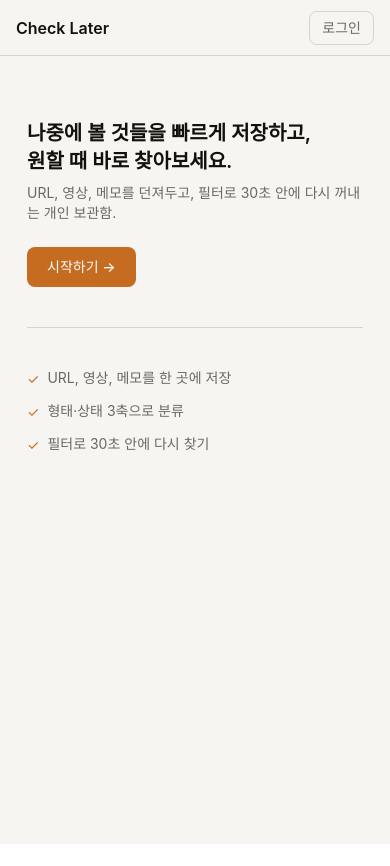
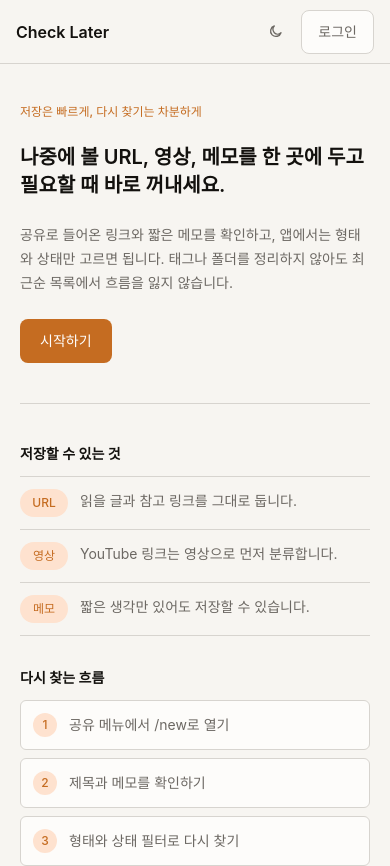
Before and after one commit to guiyoung2/check_later, a React (Vite) app: page / in a window 390 px wide. Shown: the top 866 px of the page. Before the commit the page ends 844 px from the top, so only its background shows below. Built offline with nearby package versions, Linux system fonts and the light colour scheme; no server answers.

Commit message:
feat(1-ux-stabilization): step 4 — landing-mobile-polish

```diff
--- a/phases/1-ux-stabilization/feature_list.json
+++ b/phases/1-ux-stabilization/feature_list.json
@@ -30,9 +30,9 @@
       "id": "feat-4",
       "name": "랜딩페이지 다크모드 토글",
       "description": "비인증 랜딩페이지 헤더에서 다크모드 토글을 사용할 수 있으며, 토글은 텍스트가 아닌 접근 가능한 아이콘 버튼으로 표시된다.",
-      "passes": false,
-      "verified_at": null,
-      "verified_by_step": null
+      "passes": true,
+      "verified_at": "2026-05-27T18:14:33+0900",
+      "verified_by_step": 4
     },
     {
       "id": "feat-5",
@@ -62,17 +62,17 @@
       "id": "feat-8",
       "name": "랜딩페이지 디자인 보강",
       "description": "LandingPage가 docs/UI_GUIDE.md의 Warm-Minimal Personal Tool 방향을 따르며, 빈약한 텍스트 나열이 아니라 저장과 재방문 흐름을 명확히 보여준다.",
-      "passes": false,
-      "verified_at": null,
-      "verified_by_step": null
+      "passes": true,
+      "verified_at": "2026-05-27T18:14:33+0900",
+      "verified_by_step": 4
     },
     {
       "id": "feat-9",
       "name": "모바일/PWA 동작 확인",
       "description": "모바일 폭에서 헤더, 랜딩, 홈 액션이 겹치지 않고 터치 타깃 44px 기준을 만족하며, PWA standalone 및 Web Share Target 관련 설정이 유지되는지 확인한다.",
-      "passes": false,
-      "verified_at": null,
-      "verified_by_step": null
+      "passes": true,
+      "verified_at": "2026-05-27T18:14:33+0900",
+      "verified_by_step": 4
     }
   ]
 }
--- a/phases/1-ux-stabilization/index.json
+++ b/phases/1-ux-stabilization/index.json
@@ -37,7 +37,10 @@
     {
       "step": 4,
       "name": "landing-mobile-polish",
-      "status": "pending"
+      "status": "completed",
+      "started_at": "2026-05-27T18:10:24+0900",
+      "completed_at": "2026-05-27T18:14:33+0900",
+      "summary": "랜딩페이지 디자인 보강, 랜딩 테마 토글 추가, 모바일/PWA 설정 확인"
     }
   ],
   "created_at": "2026-05-27T17:53:49+0900"
--- a/src/components/ThemeToggleButton.tsx
+++ b/src/components/ThemeToggleButton.tsx
@@ -9,7 +9,7 @@ export function ThemeToggleButton({ className = '' }: ThemeToggleButtonProps): J
   const { isDark, toggleTheme } = useTheme();
   const label = isDark ? '라이트 모드로 전환' : '다크 모드로 전환';
   const baseClassName =
-    'flex h-9 w-9 items-center justify-center rounded-[8px] text-[var(--color-text-sub)] hover:bg-[var(--color-surface)] hover:text-[var(--color-text-primary)] transition-colors';
+    'flex h-11 w-11 items-center justify-center rounded-[8px] text-[var(--color-text-sub)] hover:bg-[var(--color-surface)] hover:text-[var(--color-text-primary)] transition-colors';
 
   return (
     <button
--- a/src/pages/HomePage.tsx
+++ b/src/pages/HomePage.tsx
@@ -24,7 +24,7 @@ export default function HomePage(): JSX.Element {
           <Link
             to="/settings"
             aria-label="설정"
-            className="flex items-center justify-center w-9 h-9 rounded-[8px] text-[var(--color-text-sub)] hover:bg-[var(--color-surface)] hover:text-[var(--color-text-primary)] transition-colors"
+            className="flex h-11 w-11 items-center justify-center rounded-[8px] text-[var(--color-text-sub)] hover:bg-[var(--color-surface)] hover:text-[var(--color-text-primary)] transition-colors"
           >
             <svg width="16" height="16" viewBox="0 0 24 24" fill="none" stroke="currentColor" strokeWidth="2" strokeLinecap="round" strokeLinejoin="round" aria-hidden="true">
               <path d="M12.22 2h-.44a2 2 0 0 0-2 2v.18a2 2 0 0 1-1 1.73l-.43.25a2 2 0 0 1-2 0l-.15-.08a2 2 0 0 0-2.73.73l-.22.38a2 2 0 0 0 .73 2.73l.15.1a2 2 0 0 1 1 1.72v.51a2 2 0 0 1-1 1.74l-.15.09a2 2 0 0 0-.73 2.73l.22.38a2 2 0 0 0 2.73.73l.15-.08a2 2 0 0 1 2 0l.43.25a2 2 0 0 1 1 1.73V20a2 2 0 0 0 2 2h.44a2 2 0 0 0 2-2v-.18a2 2 0 0 1 1-1.73l.43-.25a2 2 0 0 1 2 0l.15.08a2 2 0 0 0 2.73-.73l.22-.39a2 2 0 0 0-.73-2.73l-.15-.08a2 2 0 0 1-1-1.74v-.5a2 2 0 0 1 1-1.74l.15-.09a2 2 0 0 0 .73-2.73l-.22-.38a2 2 0 0 0-2.73-.73l-.15.08a2 2 0 0 1-2 0l-.43-.25a2 2 0 0 1-1-1.73V4a2 2 0 0 0-2-2z"/>
--- a/src/pages/LandingPage.tsx
+++ b/src/pages/LandingPage.tsx
@@ -1,10 +1,17 @@
 import type { JSX } from 'react';
 import { useNavigate } from 'react-router-dom';
+import { ThemeToggleButton } from '../components/ThemeToggleButton';
 
-const FEATURES = [
-  'URL, 영상, 메모를 한 곳에 저장',
-  '형태·상태 3축으로 분류',
-  '필터로 30초 안에 다시 찾기',
+const SAVE_TARGETS = [
+  { label: 'URL', description: '읽을 글과 참고 링크를 그대로 둡니다.' },
+  { label: '영상', description: 'YouTube 링크는 영상으로 먼저 분류합니다.' },
+  { label: '메모', description: '짧은 생각만 있어도 저장할 수 있습니다.' },
+];
+
+const FLOW_STEPS = [
+  '공유 메뉴에서 /new로 열기',
+  '제목과 메모를 확인하기',
+  '형태와 상태 필터로 다시 찾기',
 ];
 
 // 비인증 사용자용 랜딩 페이지
@@ -12,52 +19,92 @@ export default function LandingPage(): JSX.Element {
   const navigate = useNavigate();
 
   return (
-    <div className="min-h-screen bg-[var(--color-bg)]">
-      <header className="sticky top-0 z-10 bg-[var(--color-bg)] border-b border-[var(--color-border)] flex items-center justify-between px-4 h-14">
-        <span className="font-semibold text-[var(--color-text-primary)] text-base">
+    <div className="min-h-screen bg-[var(--color-bg)] text-[var(--color-text-primary)]">
+      <header className="sticky top-0 z-10 flex h-16 items-center justify-between gap-3 border-b border-[var(--color-border)] bg-[var(--color-bg)] px-4">
+        <span className="min-w-0 truncate text-base font-semibold text-[var(--color-text-primary)]">
           Check Later
         </span>
+        <div className="flex shrink-0 items-center gap-1">
+          <ThemeToggleButton />
           <button
             type="button"
             onClick={() => navigate('/login')}
-          className="px-3 py-1.5 rounded-[8px] border border-[var(--color-border)] text-sm text-[var(--color-text-sub)] hover:text-[var(--color-text-primary)] hover:bg-[var(--color-surface)] transition-colors"
+            className="flex min-h-11 items-center rounded-[8px] border border-[var(--color-border)] bg-[var(--color-surface)] px-4 text-sm font-medium text-[var(--color-text-sub)] transition-colors hover:text-[var(--color-text-primary)]"
           >
             로그인
           </button>
+        </div>
       </header>
 
-      <main className="px-6 py-16 max-w-sm mx-auto flex flex-col gap-10">
-        <div className="flex flex-col gap-6">
-          <div className="flex flex-col gap-2">
-            <h1 className="text-xl font-semibold text-[var(--color-text-primary)] leading-snug">
-              나중에 볼 것들을 빠르게 저장하고,
-              <br />
-              원할 때 바로 찾아보세요.
+      <main className="mx-auto flex w-full max-w-2xl flex-col gap-10 px-5 py-10 sm:px-6 sm:py-14">
+        <section className="flex flex-col gap-6">
+          <p className="text-xs font-medium text-[var(--color-accent)]">
+            저장은 빠르게, 다시 찾기는 차분하게
+          </p>
+          <h1 className="max-w-xl text-xl font-semibold leading-snug text-[var(--color-text-primary)]">
+            나중에 볼 URL, 영상, 메모를 한 곳에 두고 필요할 때 바로 꺼내세요.
           </h1>
-            <p className="text-sm text-[var(--color-text-sub)]">
-              URL, 영상, 메모를 던져두고, 필터로 30초 안에 다시 꺼내는 개인 보관함.
+          <p className="max-w-xl text-sm leading-6 text-[var(--color-text-sub)]">
+            공유로 들어온 링크와 짧은 메모를 확인하고, 앱에서는 형태와 상태만 고르면 됩니다.
+            태그나 폴더를 정리하지 않아도 최근순 목록에서 흐름을 잃지 않습니다.
           </p>
-          </div>
 
           <button
             type="button"
             onClick={() => navigate('/login')}
-            className="self-start px-5 py-2.5 rounded-[8px] bg-[var(--color-accent)] text-white text-sm font-medium"
+            className="flex min-h-11 self-start items-center rounded-[8px] bg-[var(--color-accent)] px-5 text-sm font-medium text-white"
           >
-            시작하기 →
+            시작하기
           </button>
-        </div>
+        </section>
 
         <div className="border-t border-[var(--color-border)]" />
 
-        <ul className="flex flex-col gap-3">
-          {FEATURES.map((f) => (
-            <li key={f} className="flex items-start gap-2 text-sm text-[var(--color-text-sub)]">
-              <span className="text-[var(--color-accent)] mt-px">✓</span>
-              {f}
+        <section className="grid gap-8 sm:grid-cols-[1fr_1.1fr]">
+          <div className="flex flex-col gap-3">
+            <h2 className="text-sm font-semibold text-[var(--color-text-primary)]">
+              저장할 수 있는 것
+            </h2>
+            <ul className="flex flex-col divide-y divide-[var(--color-border)] border-y border-[var(--color-border)]">
+              {SAVE_TARGETS.map((target) => (
+                <li key={target.label} className="flex gap-3 py-3">
+                  <span className="flex h-7 min-w-12 items-center justify-center rounded-full bg-[var(--color-accent-bg)] px-3 text-xs font-medium text-[var(--color-accent)]">
+                    {target.label}
+                  </span>
+                  <span className="text-sm leading-6 text-[var(--color-text-sub)]">
+                    {target.description}
+                  </span>
                 </li>
               ))}
             </ul>
+          </div>
+
+          <div className="flex flex-col gap-3">
+            <h2 className="text-sm font-semibold text-[var(--color-text-primary)]">
+              다시 찾는 흐름
+            </h2>
+            <ol className="flex flex-col gap-2">
+              {FLOW_STEPS.map((step, index) => (
+                <li
+                  key={step}
+                  className="flex items-center gap-3 rounded-[6px] border border-[var(--color-border)] bg-[var(--color-surface)] px-3 py-3 text-sm text-[var(--color-text-sub)]"
+                >
+                  <span className="flex h-6 w-6 shrink-0 items-center justify-center rounded-full bg-[var(--color-accent-bg)] text-xs font-medium text-[var(--color-accent)]">
+                    {index + 1}
+                  </span>
+                  <span>{step}</span>
+                </li>
+              ))}
+            </ol>
+          </div>
+        </section>
+
+        <section className="rounded-[6px] border border-[var(--color-border)] bg-[var(--color-surface)] px-4 py-4">
+          <p className="text-sm leading-6 text-[var(--color-text-sub)]">
+            PWA로 홈 화면에 두면 앱처럼 열 수 있고, 모바일 공유 메뉴에서 바로 저장 화면으로
+            들어갈 수 있습니다.
+          </p>
+        </section>
       </main>
     </div>
   );
```
Also changed, not shown: phases/1-ux-stabilization/progress.md (+9 -5 lines), 1 other file (tests, documents, lock files or other folders). Lines whose indentation alone changed are shown as unchanged.
